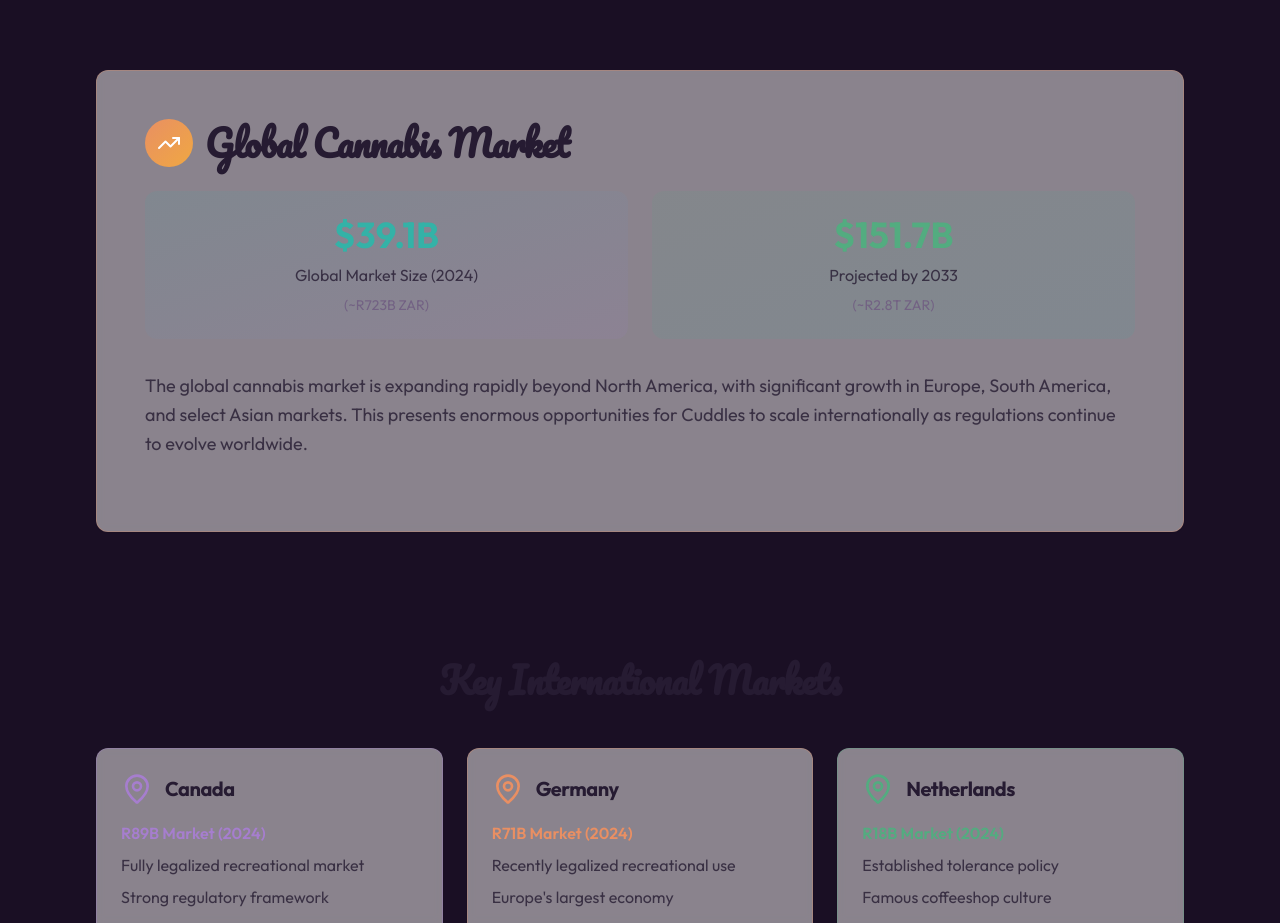
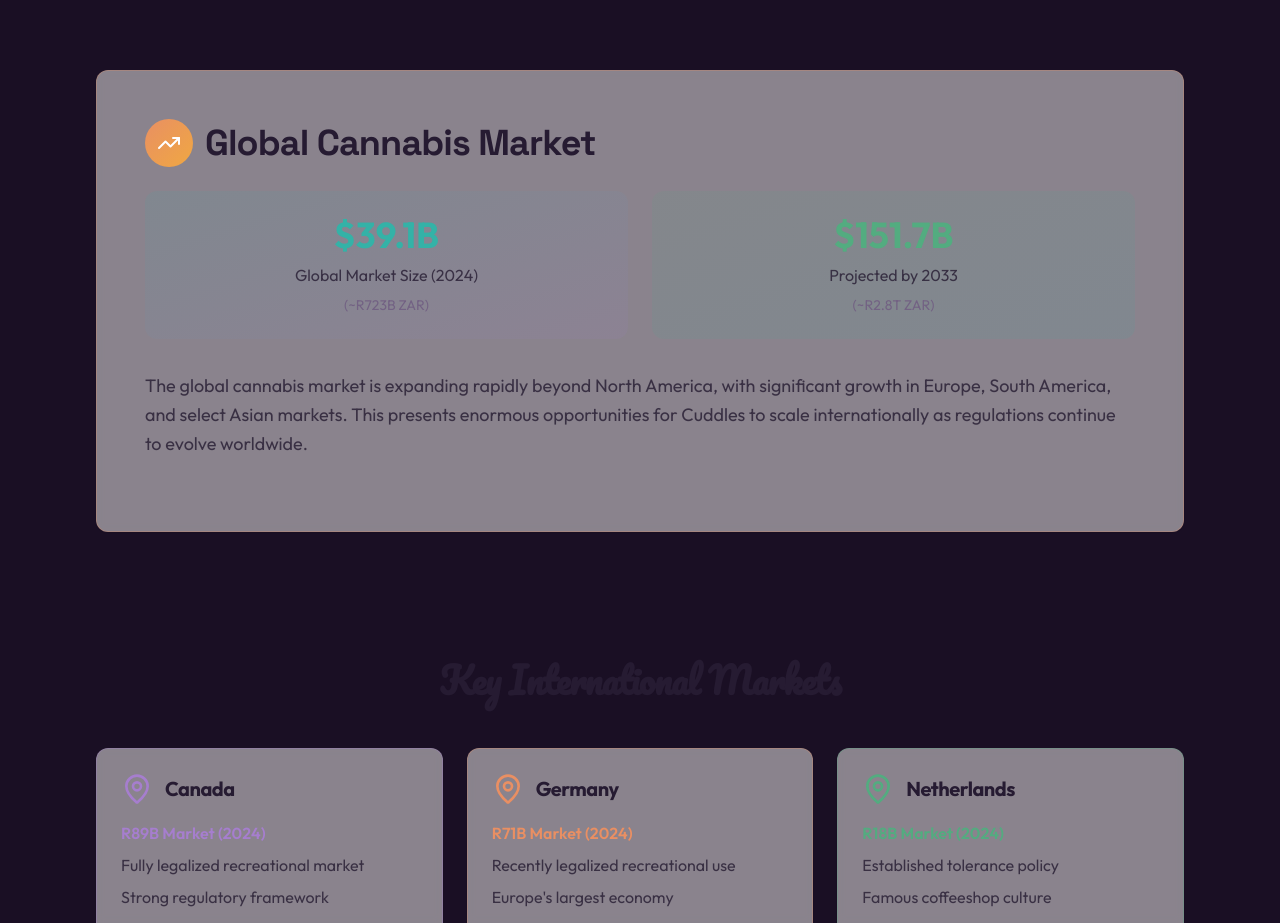
Before and after one commit to prim007/cuddles-smart-budtender-ai, a React (Vite) app: page /international-market in a window 1280 px wide. Shown: the part 1000-1923 px from the top of the page. Built offline with nearby package versions, Linux system fonts and the light colour scheme; no server answers; what @lovable.dev/cloud-auth-js would draw is missing.

Commit message:
Preceding changes

```diff
--- a/src/pages/InternationalMarket.tsx
+++ b/src/pages/InternationalMarket.tsx
@@ -91,7 +91,7 @@ const InternationalMarket = () => {
               <div className="w-12 h-12 rounded-full bg-gradient-to-br from-hippie-orange to-hippie-yellow flex items-center justify-center">
                 <TrendingUp className="w-6 h-6 text-white" />
               </div>
-              <h2 className="text-3xl md:text-4xl font-groovy text-foreground">Global Cannabis Market</h2>
+              <h2 className="text-3xl md:text-4xl font-display font-bold text-foreground">Global Cannabis Market</h2>
             </div>
 
             <div className="grid md:grid-cols-2 gap-6 mb-8">
```
